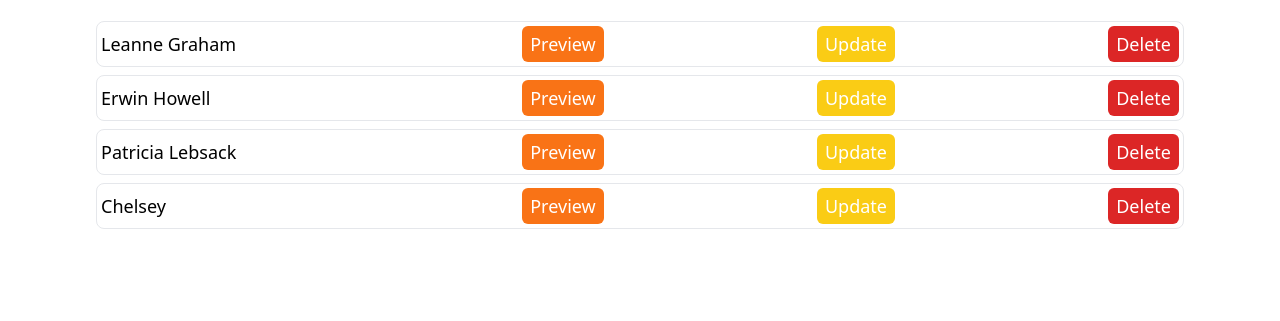
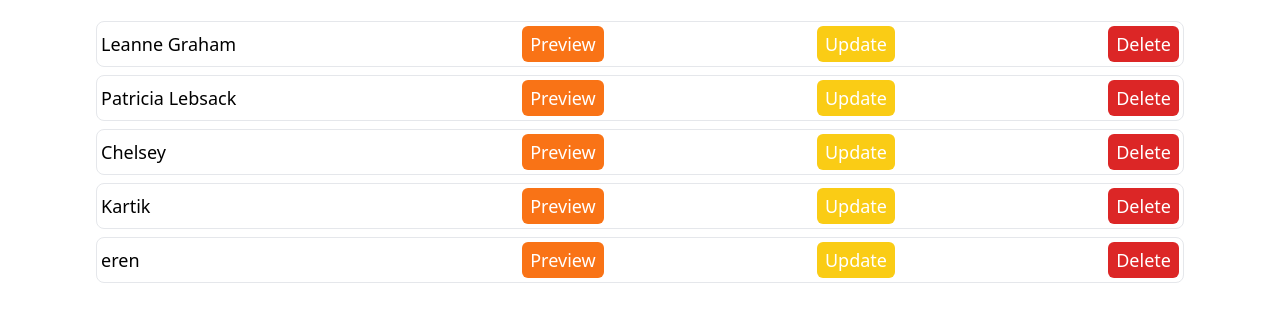
Before and after one commit to Karthikdev85/mock-json-server, a website built with Parcel: page src/index.html in a window 1280 px wide. Shown: the part 75-396 px from the top of the page. Built offline with nearby package versions, Linux system fonts and the light colour scheme; data requests are answered from the project's data file.

Commit message:
third update

```diff
--- a/db.json
+++ b/db.json
@@ -5,12 +5,6 @@
       "name": "Leanne Graham",
       "username": "Bret",
       "email": "cere@april.biz"
-    },
-    {
-      "id": 18688,
-      "name": "Erwin Howell",
-      "username": "eren",
-      "email": "Shanna@melissa.tv"
     },
     {
       "id": 58162,
@@ -23,6 +17,18 @@
       "name": "Chelsey",
       "username": "Kamren",
       "email": "Lucio_Hettinger@annie.ca"
+    },
+    {
+      "id": 57367,
+      "name": "Kartik",
+      "username": "karthik_85",
+      "email": "davidk@gail.com"
+    },
+    {
+      "id": 29737,
+      "name": "eren",
+      "username": "levi ",
+      "email": "erelevi@fsdfs.io"
     }
   ]
 }
--- a/package.json
+++ b/package.json
@@ -5,7 +5,7 @@
   "main": "index.js",
   "scripts": {
     "start": "parcel ./src/index.html",
-    "json-server": "json-server --watch db.json --delay 100"
+    "json-server": "json-server --watch db.json --delay 2000"
   },
   "keywords": [],
   "author": "",
--- a/src/index.html
+++ b/src/index.html
@@ -34,6 +34,7 @@
       </form>
       <div>
         <ul class="mt-6" id="user-list">
+          <h1>Loading...</h1>
           <!-- <li class="border rounded-lg p-1 mb-2 text-lg flex justify-between items-center" data-list-id="${user.id}">
                 <p class="w-56">${user.name}</p>
 
```
Also changed, not shown: dist/index.html, 2 other files.
